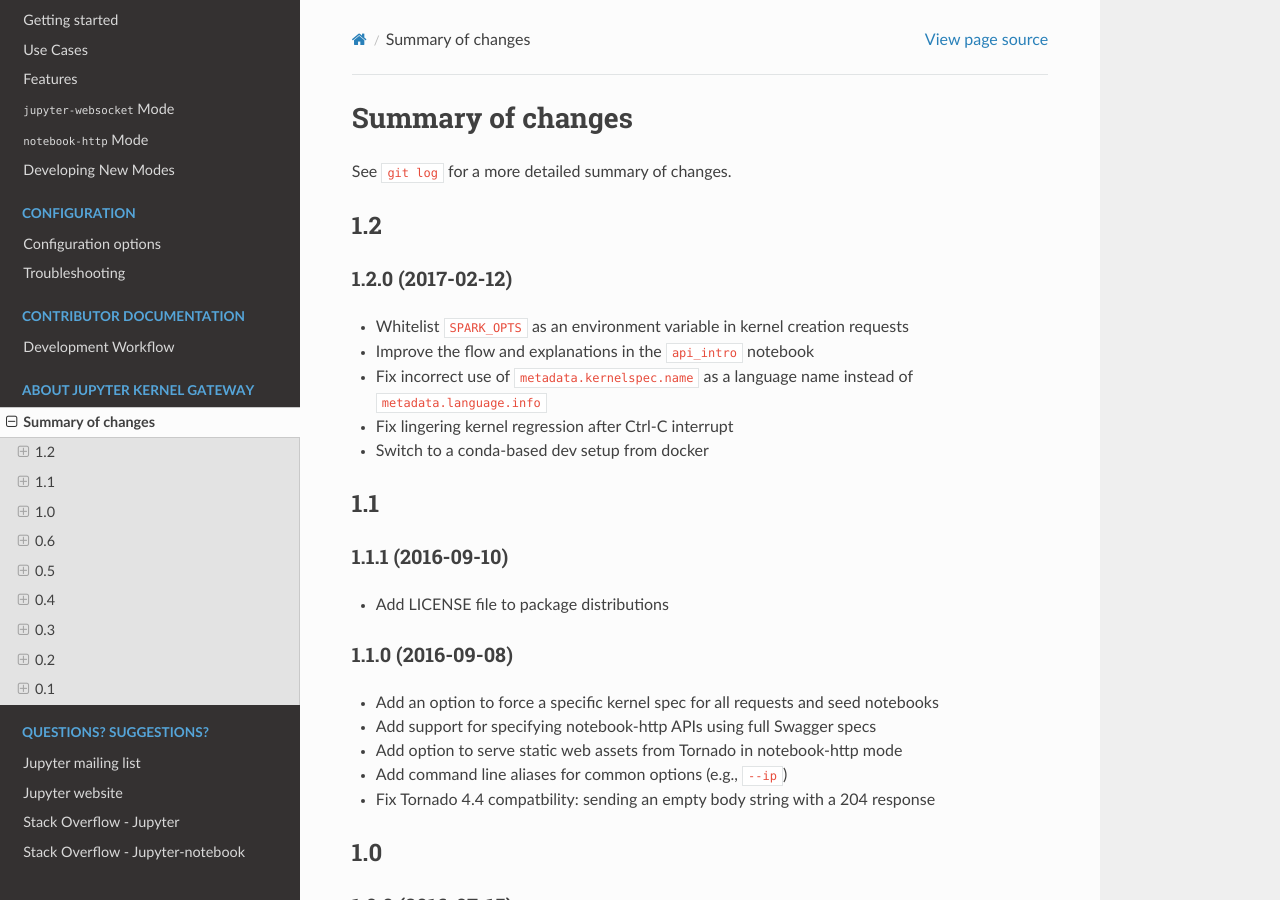
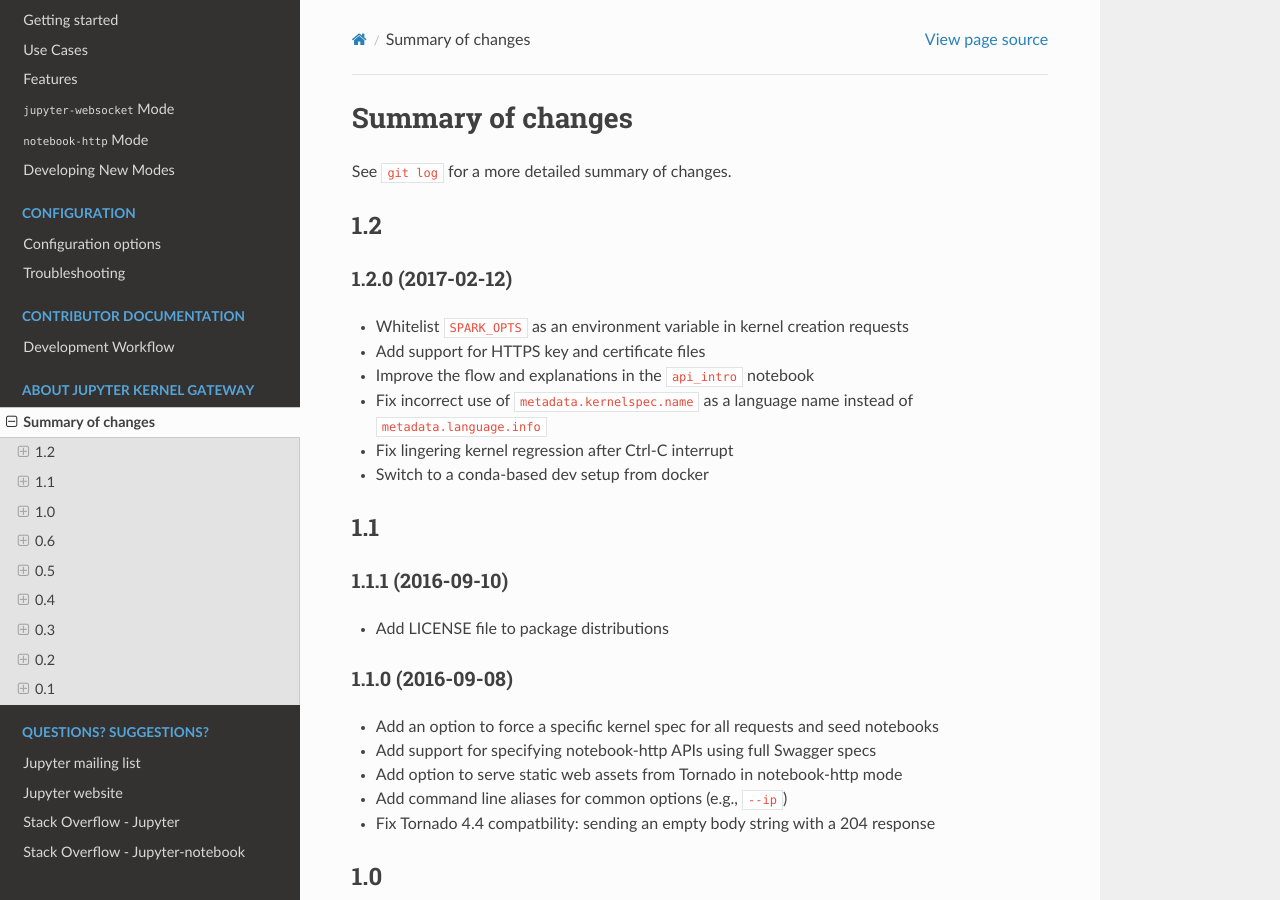
Before and after one commit to jupyter-server/enterprise_gateway, a Sphinx documentation site: the page built from docs/source/summary-changes.md, in a window 1280 px wide and 900 px high. Built offline with Sphinx 7.4.7 and the Read the Docs theme 2.0.0, drawn with Linux system fonts in a browser that asks for light colours.

Commit message:
Add changelog note about https

```diff
--- a/docs/source/summary-changes.md
+++ b/docs/source/summary-changes.md
@@ -7,6 +7,7 @@
 ### 1.2.0 (2017-02-12)
 
 * Whitelist `SPARK_OPTS` as an environment variable in kernel creation requests
+* Add support for HTTPS key and certificate files
 * Improve the flow and explanations in the `api_intro` notebook
 * Fix incorrect use of `metadata.kernelspec.name` as a language name instead of
   `metadata.language.info`
```
Also changed, not shown: CHANGELOG.md (+1 -0 lines).
